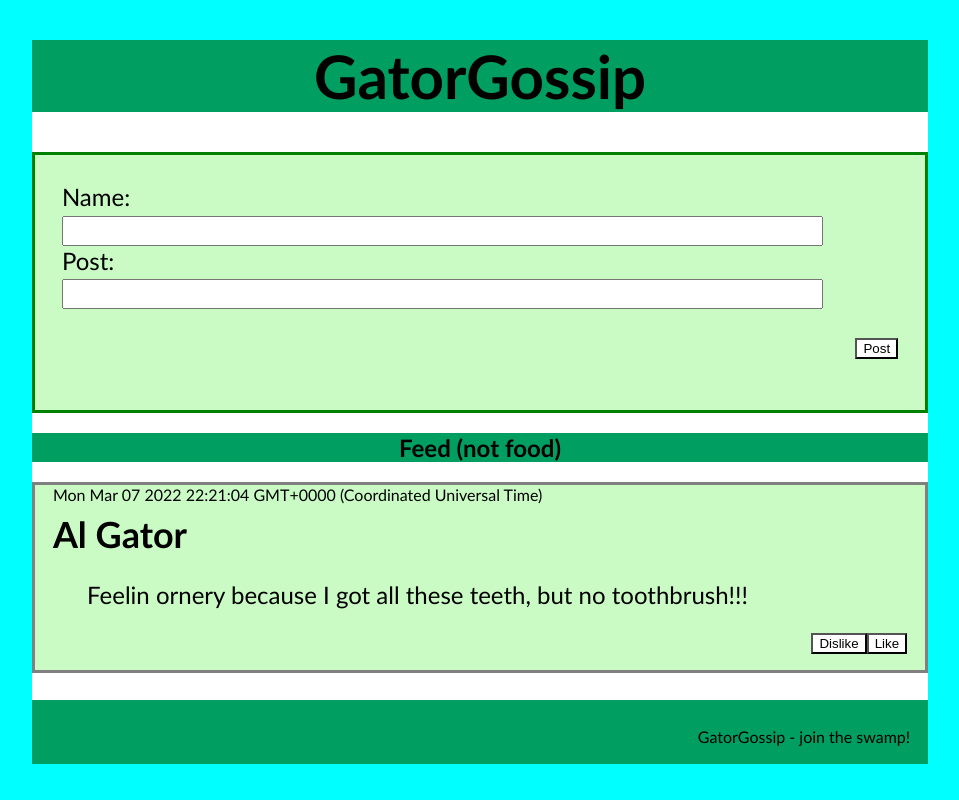
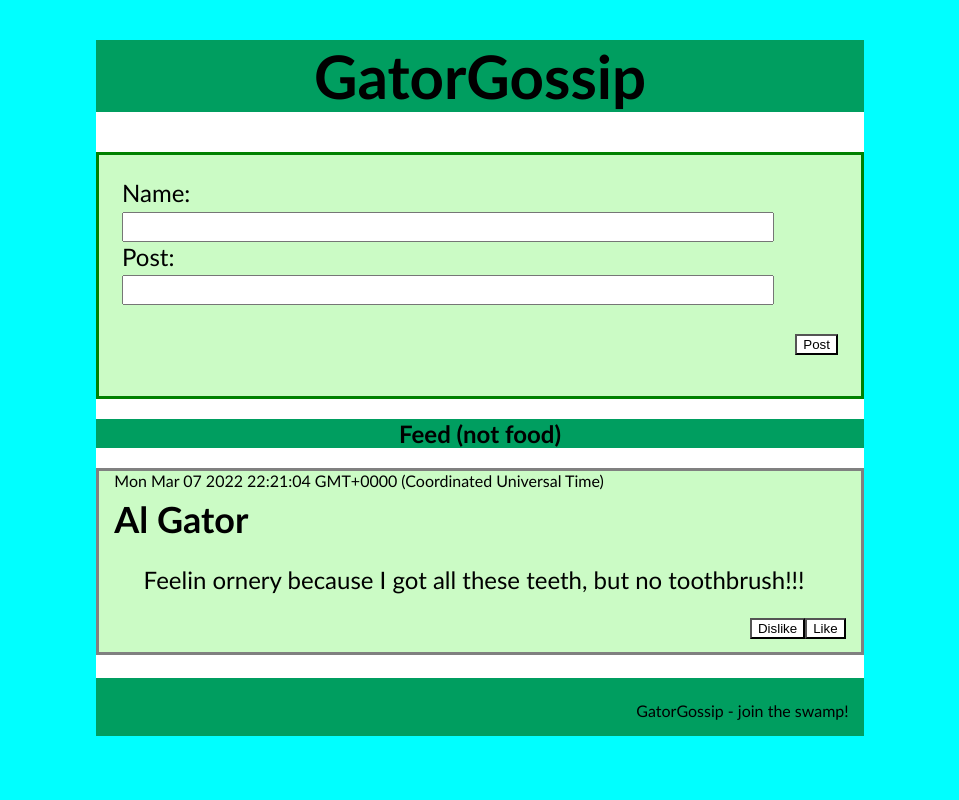
Before and after one commit to vancepetitt/SocialFeed, a React (Create React App) app: page / in a window 1280 px wide. Shown: the whole page, without its empty margins (160-1119 px from the left). Built offline with nearby package versions, Linux system fonts and the light colour scheme.

Commit message:
changed the width to display better on larger screens

```diff
--- a/src/styles.css
+++ b/src/styles.css
@@ -5,7 +5,7 @@ html{
 body{
     font-family: Calibri;
     margin: 1rem auto;
-    width: 70%;
+    width: 8in;
     padding-bottom: 0%;
     background-color: white;
 }
```
